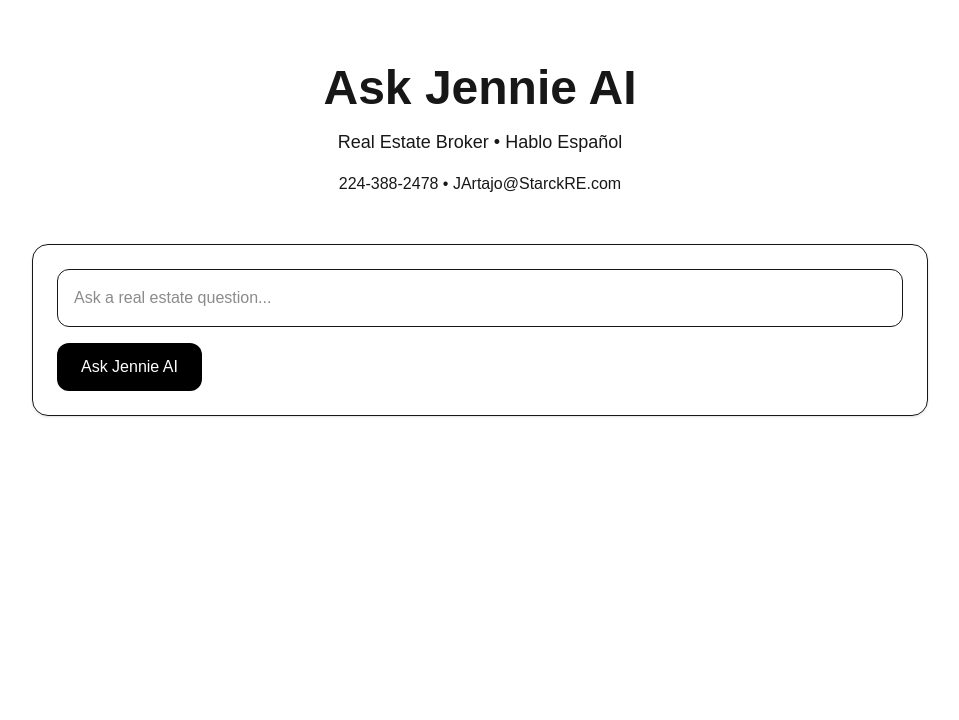
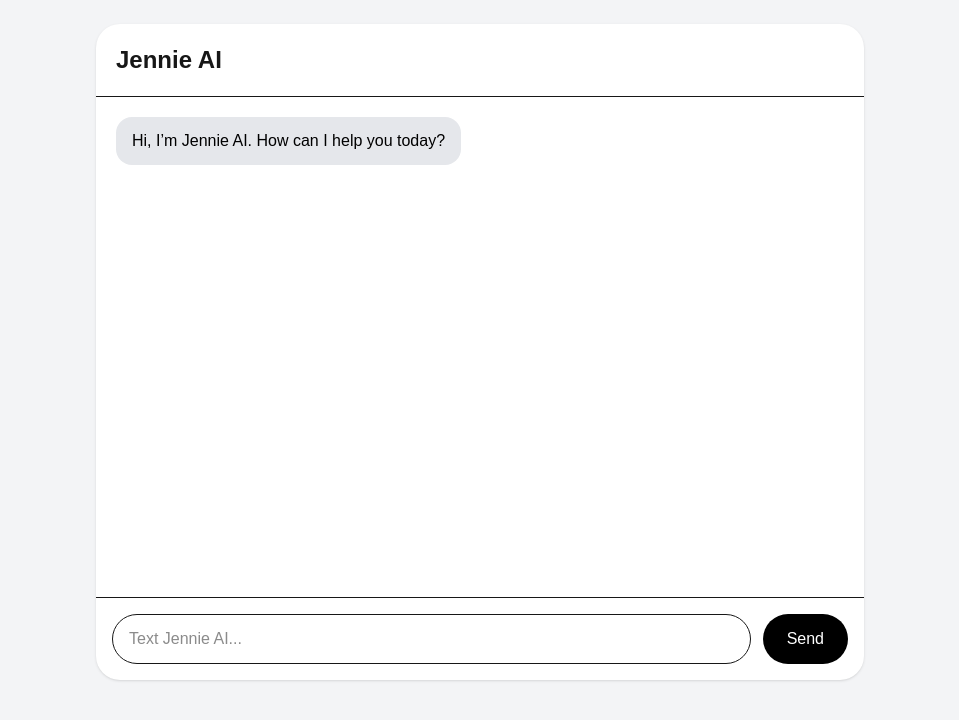
Before and after one commit to eartajo4020/jennie-ai-assistant, a Next.js app: page / in a window 1280 px wide. Shown: the top 720 px of the page, without its empty margins (160-1119 px from the left). Built offline with nearby package versions, Linux system fonts and the light colour scheme.

Commit message:
Make chat like text messages

```diff
--- a/app/page.tsx
+++ b/app/page.tsx
@@ -3,86 +3,108 @@
 import { useState } from "react";
 
 export default function Home() {
-  const [question, setQuestion] = useState("");
-  const [response, setResponse] = useState("");
-  const [loading, setLoading] = useState(false);
+  const [message, setMessage] = useState("");
+  const [chat, setChat] = useState([
+    {
+      sender: "ai",
+      text: "Hi, I’m Jennie AI. How can I help you today?"
+    }
+  ]);
 
-  const handleAsk = async () => {
-    if (!question.trim()) {
-      setResponse("Please enter a question.");
-      return;
-    }
+  const sendMessage = async () => {
+    if (!message.trim()) return;
+
+    const userText = message;
+
+    setChat(prev => [
+      ...prev,
+      { sender: "user", text: userText }
+    ]);
+
+    setMessage("");
 
     try {
-      setLoading(true);
-      setResponse("");
-
       const res = await fetch("/api/chat", {
         method: "POST",
         headers: {
-          "Content-Type": "application/json"
+          "Content-Type":"application/json"
         },
         body: JSON.stringify({
-          question
-        }),
+          question: userText
+        })
       });
 
       const data = await res.json();
 
-      if (!res.ok) {
-        setResponse(data.error || "Something went wrong.");
-        return;
-      }
+      setChat(prev => [
+        ...prev,
+        {
+          sender: "ai",
+          text: data.answer || "No response."
+        }
+      ]);
 
-      setResponse(data.answer);
-
-    } catch (error) {
-      setResponse("Failed connecting to AI.");
-    } finally {
-      setLoading(false);
+    } catch {
+      setChat(prev => [
+        ...prev,
+        {
+          sender: "ai",
+          text: "Connection failed."
+        }
+      ]);
     }
   };
 
   return (
-    <main className="min-h-screen bg-white px-6 py-16">
-      <div className="max-w-4xl mx-auto">
+    <main className="min-h-screen bg-gray-100 p-6">
+      <div className="max-w-3xl mx-auto bg-white rounded-3xl shadow overflow-hidden">
 
-        <div className="text-center mb-12">
-          <h1 className="text-5xl font-bold mb-4">
-            Ask Jennie AI
-          </h1>
-
-          <p className="text-lg">
-            Real Estate Broker • Hablo Español
-          </p>
-
-          <p className="mt-4">
-            224-388-2478 • JArtajo@StarckRE.com
-          </p>
+        <div className="p-5 border-b font-bold text-2xl">
+          Jennie AI
         </div>
 
-        <div className="border rounded-2xl p-6 shadow">
+        <div className="h-[500px] overflow-y-auto p-5 space-y-4">
 
+          {chat.map((msg, i) => (
+            <div
+              key={i}
+              className={`flex ${
+                msg.sender==="user"
+                ? "justify-end"
+                : "justify-start"
+              }`}
+            >
+              <div
+                className={`rounded-2xl px-4 py-3 max-w-[75%] ${
+                  msg.sender==="user"
+                  ? "bg-blue-500 text-white"
+                  : "bg-gray-200 text-black"
+                }`}
+              >
+                {msg.text}
+              </div>
+            </div>
+          ))}
+
+        </div>
+
+        <div className="border-t p-4 flex gap-3">
           <input
-            value={question}
-            onChange={(e)=>setQuestion(e.target.value)}
-            placeholder="Ask a real estate question..."
-            className="w-full border rounded-xl p-4 mb-4"
+            value={message}
+            onChange={(e)=>setMessage(e.target.value)}
+            onKeyDown={(e)=>{
+              if(e.key==="Enter") sendMessage();
+            }}
+            placeholder="Text Jennie AI..."
+            className="flex-1 border rounded-full px-4 py-3"
           />
 
           <button
-            onClick={handleAsk}
-            disabled={loading}
-            className="bg-black text-white px-6 py-3 rounded-xl"
+            onClick={sendMessage}
+            className="bg-black text-white px-6 rounded-full"
           >
-            {loading ? "Thinking..." : "Ask Jennie AI"}
+            Send
           </button>
-
-          {response && (
-            <div className="mt-6 border rounded-xl p-4 bg-gray-50">
-              {response}
-            </div>
-          )}
 
         </div>
 
```
